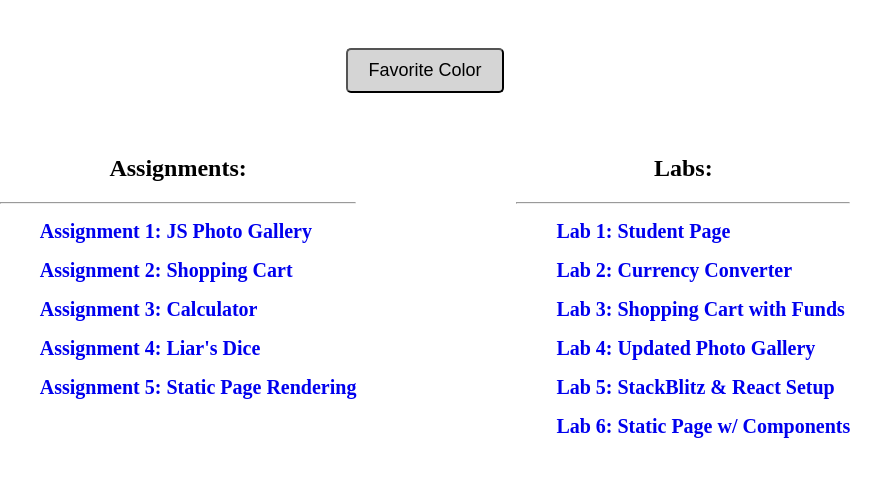
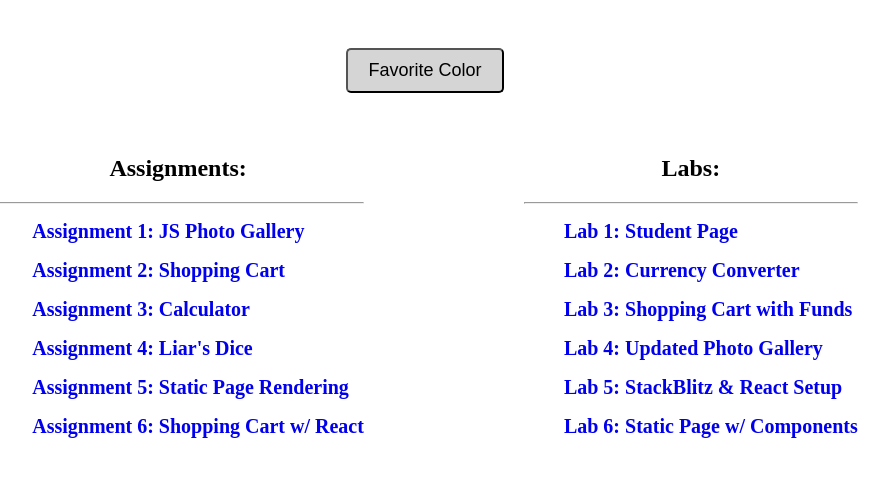
Before and after one commit to uscwebdev/itp301-submissions-jacque1, a plain HTML site: page index.html in a window 1280 px wide. Shown: the part 105-582 px from the top of the page, without its empty margins (215-1104 px from the left). Drawn offline with Linux system fonts and the light colour scheme.

Commit message:
Update index.html

```diff
--- a/index.html
+++ b/index.html
@@ -66,6 +66,8 @@
                     <ul><a href="assignment_03/calculator.html">Assignment 3: Calculator</a></ul>
                     <ul><a href="assignment_04/Liars Dice.html">Assignment 4: Liar's Dice</a></ul>
                     <ul><a href="https://stackblitz.com/edit/react-yxfftj?file=src%2Findex.js">Assignment 5: Static Page Rendering</a></ul>
+                    <ul><a href="https://stackblitz.com/edit/react-vrkkez?file=src%2Findex.js">Assignment 6: Shopping Cart w/ React</a></ul>
+
 
                 </div>
                 <div id="section2_right">
```
